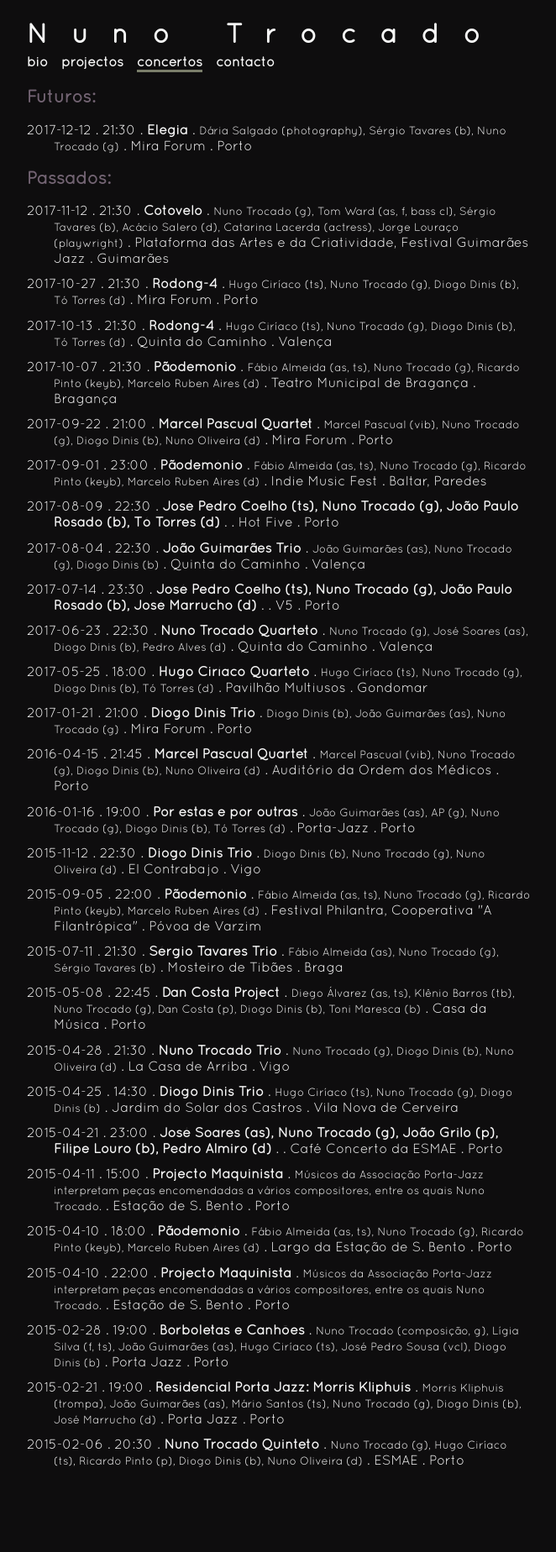
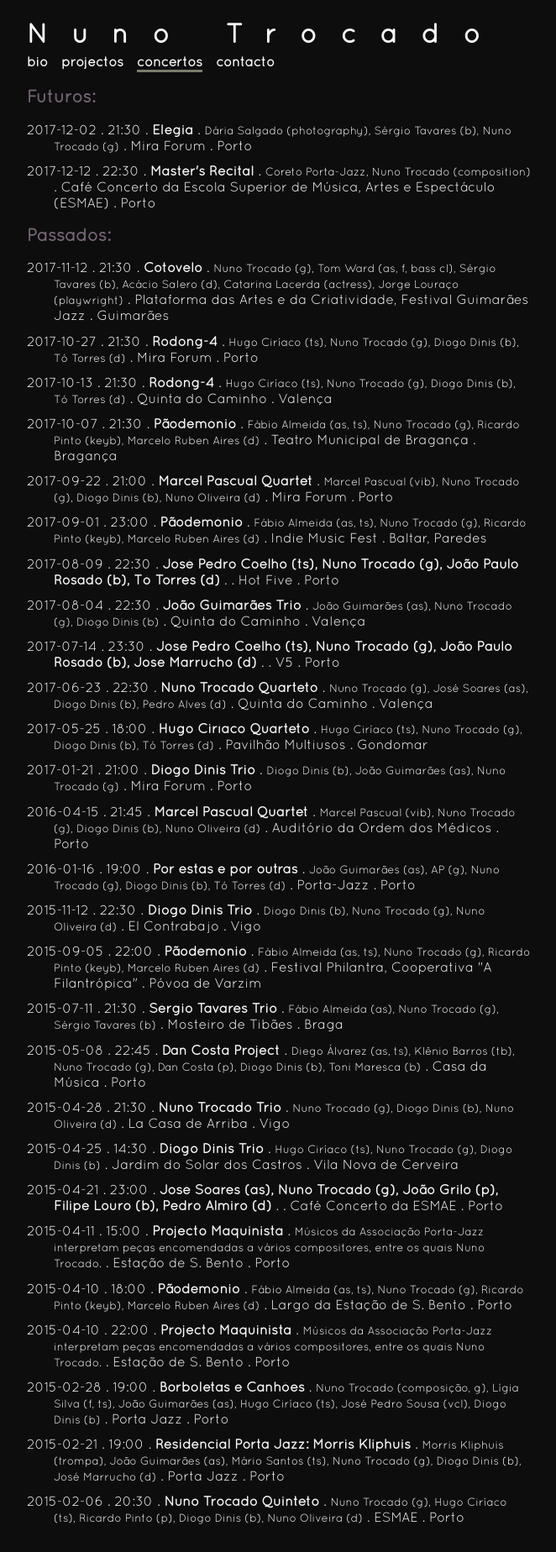
Before and after one commit to ntrocado/ntrocado.github.io, a Jekyll site: the page built from concertos.html, in a window 1280 px wide. Shown: the whole page at 84% size, without its empty margins (308-970 px from the left). Built offline with Jekyll 4.4.1, drawn with Linux system fonts in a browser that asks for light colours; before the commit the page ends 1780 px from its top, so only the background shows below that.

Commit message:
Actualização da agenda.

```diff
--- a/_data/concertos.yml
+++ b/_data/concertos.yml
@@ -162,8 +162,14 @@
   cidade: Guimarães
   membros: Nuno Trocado (g), Tom Ward (as, f, bass cl), Sérgio Tavares (b), Acácio Salero (d), Catarina Lacerda (actress), Jorge Louraço (playwright)
 
-- datahora: 2017-12-12 21:30:00 +0100
+- datahora: 2017-12-02 21:30:00 +0000
   projecto: Elegia
   local: Mira Forum
   cidade: Porto
   membros: Dária Salgado (photography), Sérgio Tavares (b), Nuno Trocado (g)
+
+- datahora: 2017-12-12 22:30:00 +0000
+  projecto: Master's Recital
+  local: Café Concerto da Escola Superior de Música, Artes e Espectáculo (ESMAE)
+  cidade: Porto
+  membros: Coreto Porta-Jazz, Nuno Trocado (composition)
```
